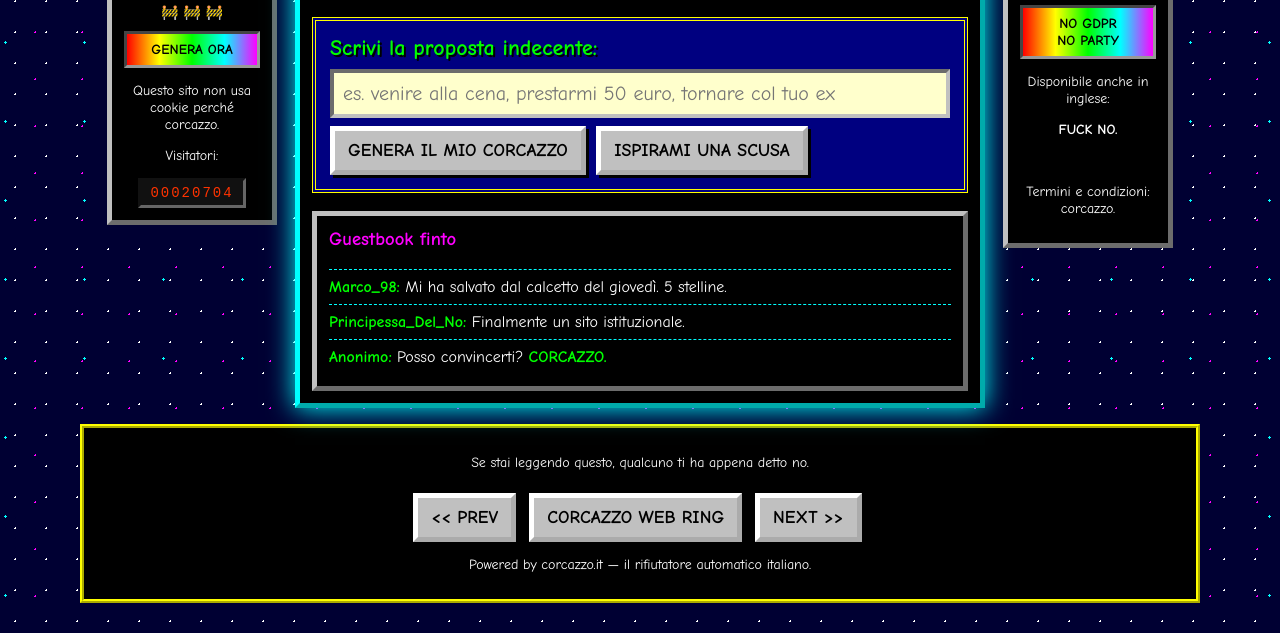
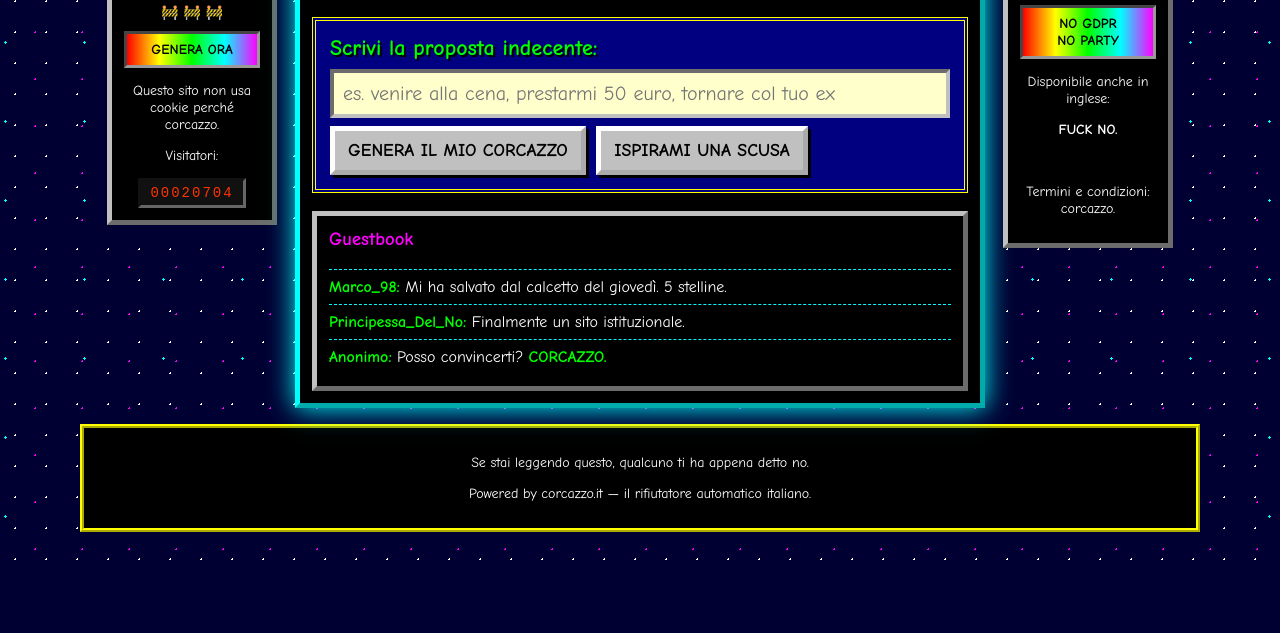
Before and after one commit to SusannaKay/anche_no, a plain HTML site: page index.html in a window 1280 px wide. Shown: the part 479-1112 px from the top of the page. After the commit the page ends 1041 px from the top, so only its background shows below. Drawn offline with Linux system fonts and the light colour scheme.

Commit message:
Clean up guestbook and footer

```diff
--- a/index.html
+++ b/index.html
@@ -407,7 +407,7 @@
         </section>
 
         <section class="guestbook">
-          <h3>Guestbook finto</h3>
+          <h3>Guestbook</h3>
           <div class="entry"><b>Marco_98:</b> Mi ha salvato dal calcetto del giovedì. 5 stelline.</div>
           <div class="entry"><b>Principessa_Del_No:</b> Finalmente un sito istituzionale.</div>
           <div class="entry"><b>Anonimo:</b> Posso convincerti? <b>CORCAZZO.</b></div>
@@ -427,11 +427,6 @@
 
     <footer class="footer">
       <p id="randomLine">FAQ: Posso convincerti? No.</p>
-      <div class="webring">
-        <span class="fake-button">&lt;&lt; PREV</span>
-        <span class="fake-button">CORCAZZO WEB RING</span>
-        <span class="fake-button">NEXT &gt;&gt;</span>
-      </div>
       <p>Powered by corcazzo.it — il rifiutatore automatico italiano.</p>
     </footer>
   </div>
```
